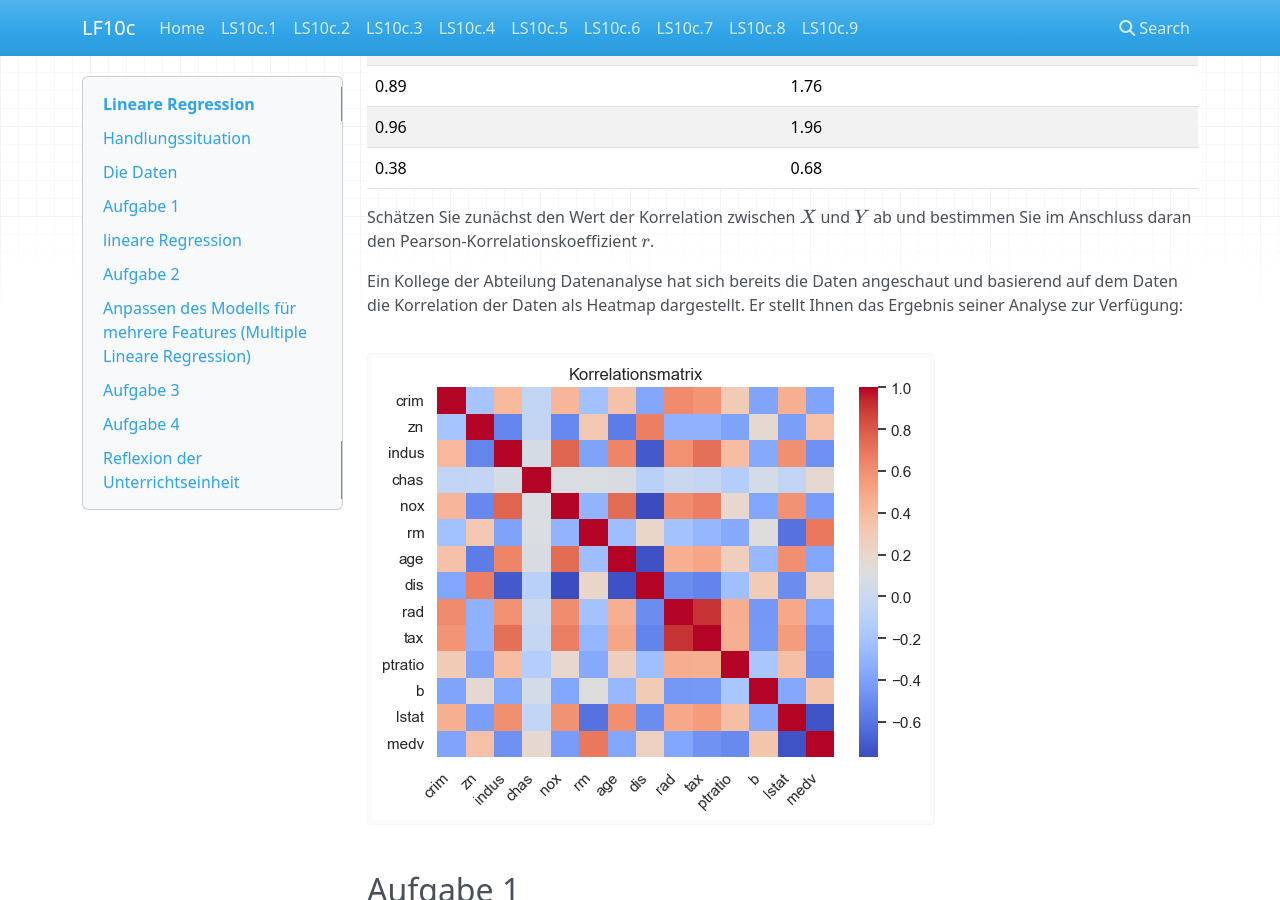
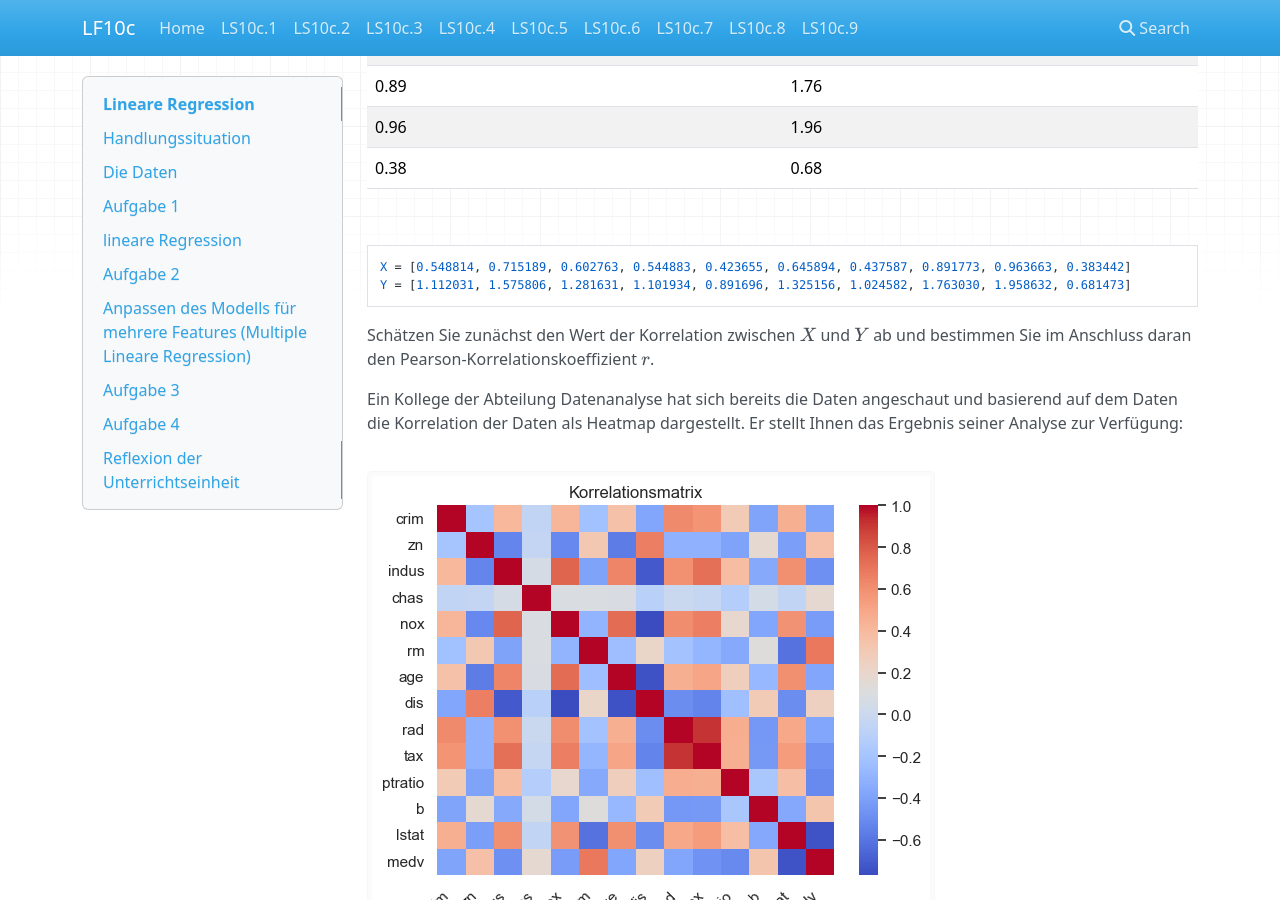
Before and after one commit to jtuttas/datenanalyse, an MkDocs documentation site: the page built from docs/RegressionsAnalyse.md, in a window 1280 px wide and 900 px high, scrolled down 1753 px. Built offline with MkDocs 1.6.1, drawn with Linux system fonts in a browser that asks for light colours; nearby versions of some CDN libraries.

Commit message:
mit py Code

````diff
--- a/docs/RegressionsAnalyse.md
+++ b/docs/RegressionsAnalyse.md
@@ -62,6 +62,13 @@ Es gelten folgende Beispieldaten:
 | 0.89  | 1.76  |
 | 0.96  | 1.96  |
 | 0.38  | 0.68  |
+
+</br>
+
+```py
+X = [0.548814, 0.715189, 0.602763, 0.544883, 0.423655, 0.645894, 0.437587, 0.891773, 0.963663, 0.383442]
+Y = [1.112031, 1.575806, 1.281631, 1.101934, 0.891696, 1.325156, 1.024582, 1.763030, 1.958632, 0.681473]
+```
 
 Schätzen Sie zunächst den Wert der Korrelation zwischen $X$ und $Y$ ab und bestimmen Sie im Anschluss daran den Pearson-Korrelationskoeffizient $r$.
 
````
